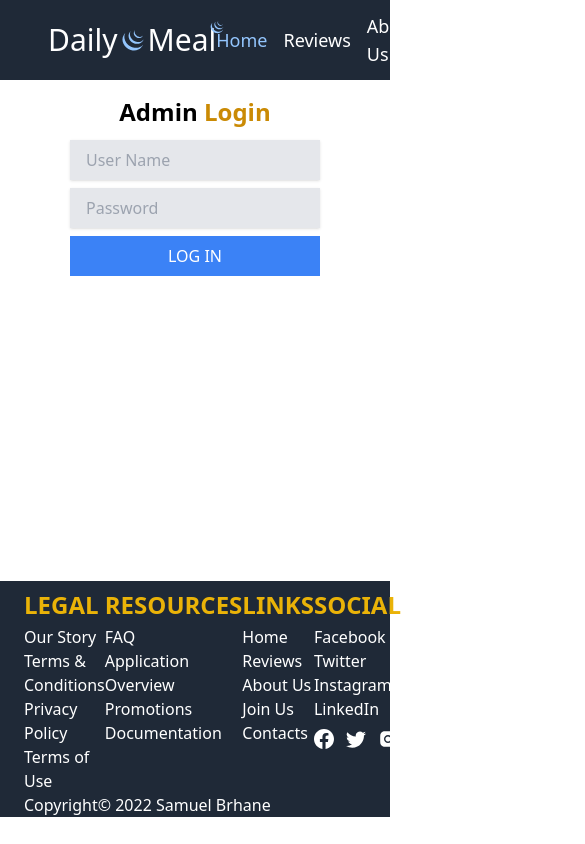
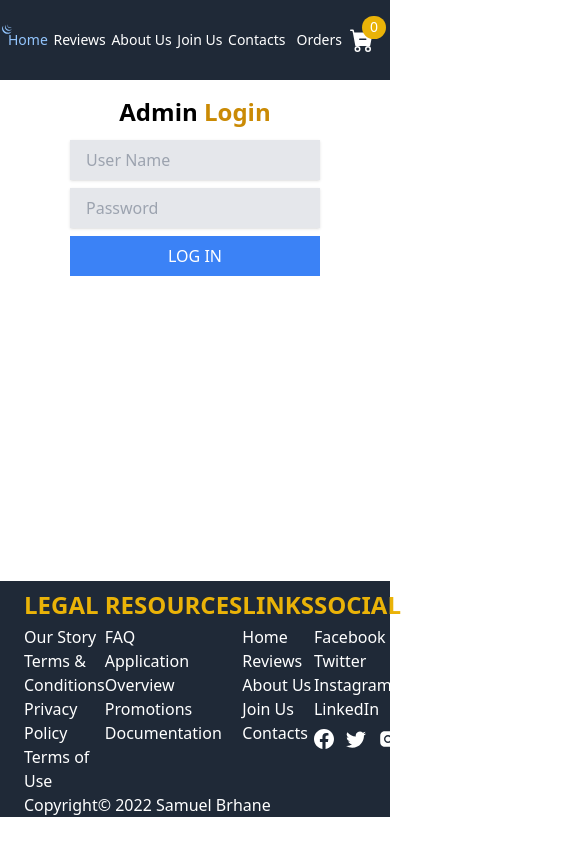
Before and after one commit to samuelberhane/food-delivery-app, a Next.js app: page /login in a window 390 px wide. Shown: the top 844 px of the page, 585 px wide, since content can reach past the window. Built offline with nearby package versions, Linux system fonts and the light colour scheme.

Commit message:
Make Navbar component responsive.

```diff
--- a/components/Navbar.jsx
+++ b/components/Navbar.jsx
@@ -26,44 +26,50 @@ const Navbar = () => {
   }, []);
 
   return (
-    <div className="bg-gray-800 flex justify-between px-12  text-white items-center sticky top-0 h-20 z-50">
+    <div className="bg-gray-800 flex justify-between px-2 md:px-6 lg:px-10 text-white items-center sticky top-0 h-20 z-50">
       {/* logo */}
-      <Link href="/" className="flex text-3xl items-center">
+      <Link
+        href="/"
+        className="md:text-2xl lg:text-3xl items-center hidden md:flex"
+      >
         Daily <DiJqueryLogo className="text-blue-300" /> Meal
       </Link>
 
       {/* links */}
-      <ul className="flex gap-4 items-center text-lg">
+      <ul className="flex gap-[0.35rem] md:gap-2 lg:gap-4 items-center text-sm md:text-[16px] lg:text-lg">
         <li className="flex items-center relative text-blue-300">
           <Link href="/">
             <DiJqueryLogo className="absolute -top-2 -left-2 " /> Home
           </Link>
         </li>
         <li>
-          {" "}
-          <Link href="#reviews">Reviews</Link>{" "}
+          <Link href="#reviews">Reviews</Link>
         </li>
         <li>
-          <Link href="#about">About Us</Link>{" "}
+          <Link href="#about" className="whitespace-nowrap">
+            About Us
+          </Link>
         </li>
         <li>
-          {" "}
-          <Link href="#join">Join Us</Link>{" "}
+          <Link href="#join" className="whitespace-nowrap">
+            Join Us
+          </Link>
         </li>
         <li>
-          {" "}
-          <Link href="#contact">Contacts</Link>{" "}
+          <Link href="#contact" className="whitespace-nowrap">
+            Contacts
+          </Link>
         </li>
       </ul>
 
       {/* order, cart and phone */}
-      <div className="flex gap-8 items-center text-xl">
+      <div className="flex gap-2 md:gap-6 lg:gap-8 items-center text-sm md:text-[16px] lg:text-lg ">
         <Link href={currentOrder ? `/order/${currentOrder}` : "/"}>Orders</Link>
-        <div className="flex gap-1 items-center">
+        <div className="gap-1 items-center hidden md:flex">
           <BsFillTelephoneInboundFill className="text-2xl text-yellow-500" />
           <p>+1 876 124 243</p>
         </div>
-        <div className="relative">
+        <div className="relative mr-2 md:mr-0">
           <BsFillCartDashFill
             className="text-2xl cursor-pointer"
             onClick={() => dispatch(HANDLE_CART())}
```
